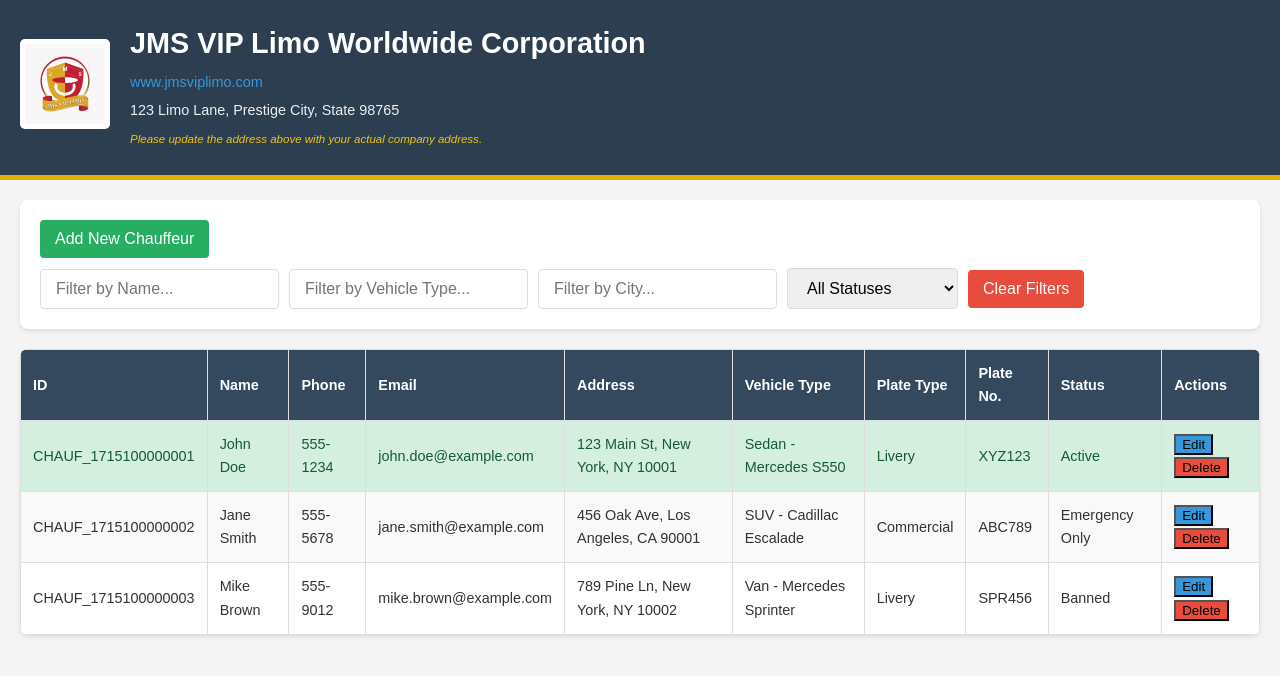
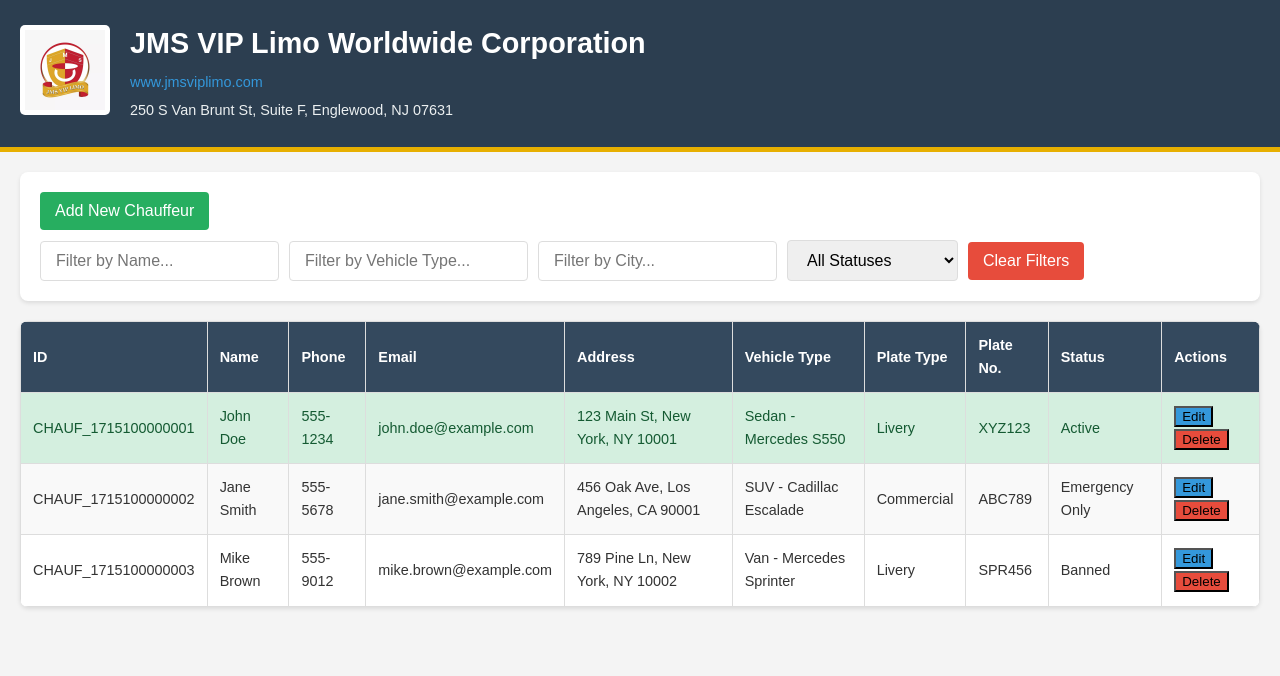
Before and after one commit to jmsviplimo2015/chauffeur-database, a plain HTML site: page index.html in a window 1280 px wide. Drawn offline with Linux system fonts and the light colour scheme.

Commit message:
Update index.html

```diff
--- a/index.html
+++ b/index.html
@@ -14,8 +14,7 @@
         <div class="company-info">
             <h1>JMS VIP Limo Worldwide Corporation</h1>
             <p><a href="http://www.jmsviplimo.com" target="_blank">www.jmsviplimo.com</a></p>
-            <p id="companyAddress">123 Limo Lane, Prestige City, State 98765</p>
-            <p><em>Please update the address above with your actual company address.</em></p>
+            <p id="companyAddress">250 S Van Brunt St, Suite F, Englewood, NJ 07631</p>
         </div>
     </header>
 
```
